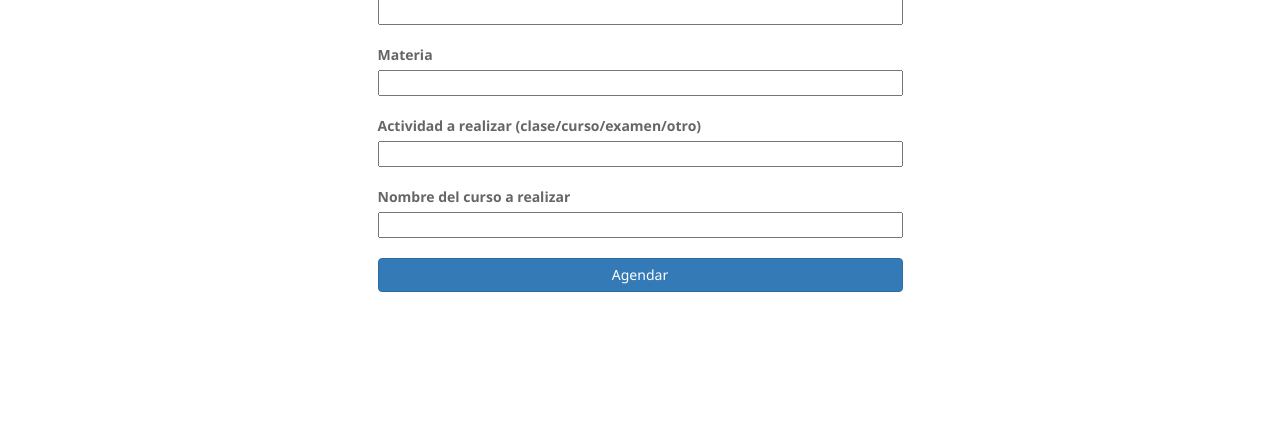
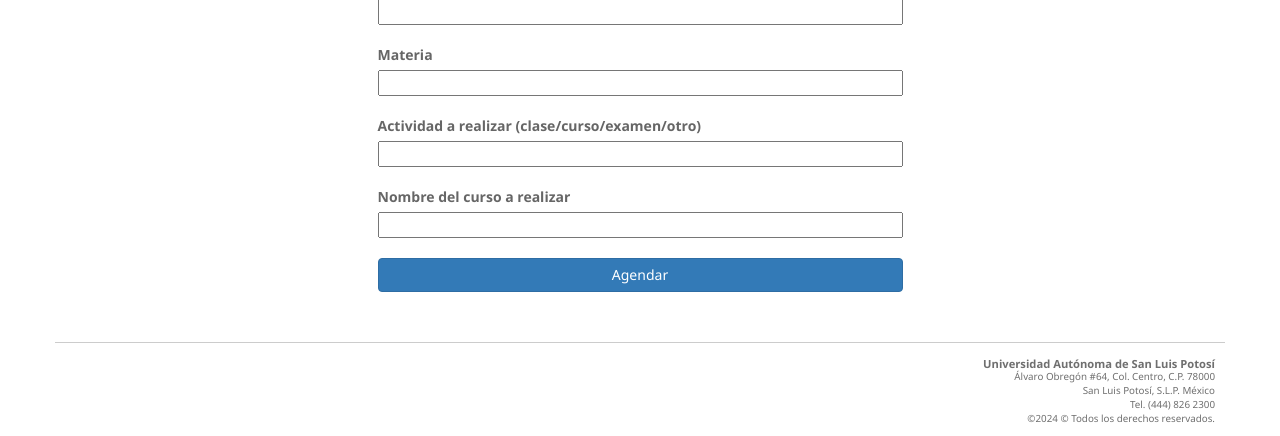
Before and after one commit to IvanRT18/agenda-areas-FEN, a Laravel app: page /inicio in a window 1280 px wide. Shown: the part 938-1374 px from the top of the page. Before the commit the page ends 1230 px from the top, so only its background shows below. Run offline with Laravel 10, Linux system fonts and the light colour scheme; data that the repository does not hold is empty.

Commit message:
Se agregaron los estilos usasndo bootstrap

```diff
--- a/public/css/UASLP.css
+++ b/public/css/UASLP.css
@@ -62,7 +62,7 @@ h1 {
 	width:100%;
 	margin:0 auto;
 	background-color:#FFF;
-    overflow: hidden;
+    /* overflow: hidden; */
     padding-left:0;
     padding-right:0;
 
--- a/public/css/agendaLabs.css
+++ b/public/css/agendaLabs.css
@@ -47,3 +47,7 @@
 .align-center{
     align-items: center;
 }
+
+.mb-4{
+    margin-bottom: 4rem;
+}
--- a/resources/views/home.blade.php
+++ b/resources/views/home.blade.php
@@ -17,8 +17,8 @@
     <link rel="stylesheet" href={{asset('css/agendaLabs.css')}}>
 </head>
 
-<body class="container">
-    <div>
+<body>
+    <div class="container">
         <div class="Encabezado">
             <div class="escudos">
                 <div class="escudo escudoUASLP">
@@ -44,14 +44,11 @@
             <div class="LemaAzul"><img src={{asset('img/amarillo_azul.png')}}></div>
             <div class="LemaAmarillo">"Siempre autónoma. Por mi patria educaré."</div>
         </div>
-    </div>
 
-
-
-            <div>
-                <h1>Agenda de áreas comúnes</h1>
-                <h1>{{$_GET["user"]}}</h1>
-            </div>
+        <div>
+            <h1>Agenda de áreas comúnes</h1>
+            <h1>{{$_GET["user"]}}</h1>
+        </div>
 
         {{-- Checkboxes de areas para reservar --}}
        <div class="flex flex-col contenido gap align-center">
@@ -64,7 +61,7 @@
        </div>
 
        {{-- Formulario --}}
-       <div class="formulario-container col-xs-6 ">
+       <div class="formulario-container col-xs-6 mb-4">
         <form action="" class="flex flex-col col-xs-12 gap">
             <div>
                 <label for="numEquipos">¿Cuantos equipos de cómputo usará?</label>
@@ -117,8 +114,16 @@
         </form>
        </div>
 
+    </div>
 
 
+       <div id="Creditos">
+        <h4>Universidad Autónoma de San Luis Potosí</h4>
+            Álvaro Obregón #64, Col. Centro, C.P. 78000<br>
+        San Luis Potosí, S.L.P. México                <br>
+        Tel.  (444) 826 2300<br>
+        ©<span id="lbAño">2024</span> © Todos los derechos reservados.
+   </div>
 </body>
 
 </html>
```
Also changed, not shown: app/Models/AuditorioModel.php (added, +13 -0 lines).
